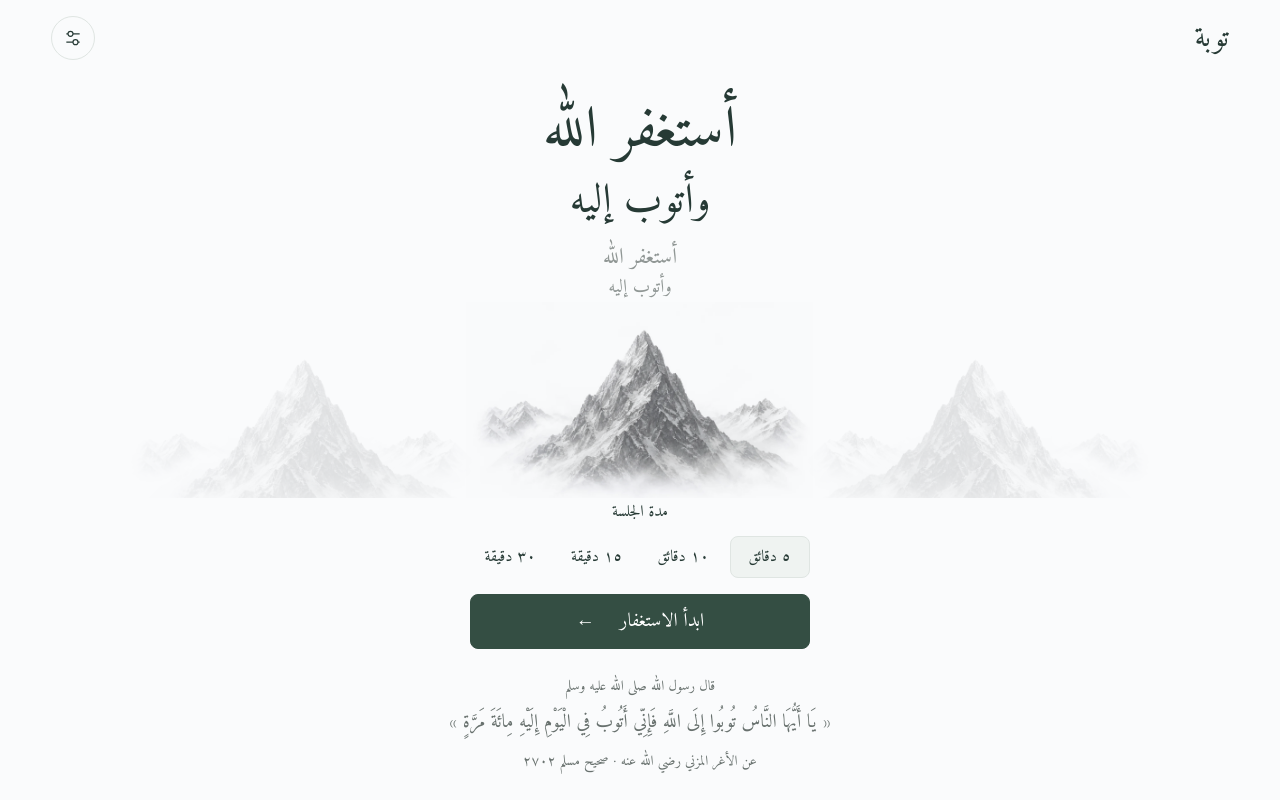
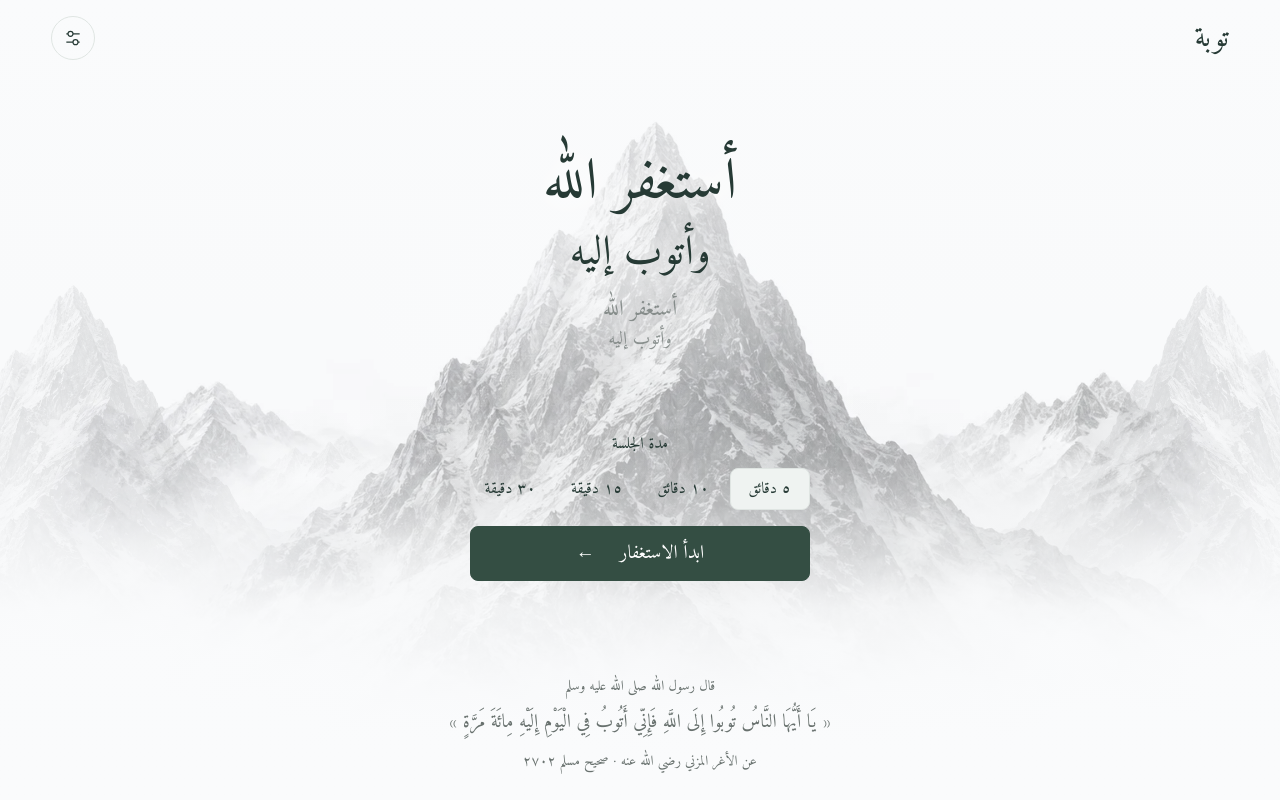
Before and after one commit to edriso/tawbah, a website built with Vite: page index.html in a window 1280 px wide. Built offline with nearby package versions, Linux system fonts and the light colour scheme.

Commit message:
fix: place mountain scene behind content without clipping the peak

```diff
--- a/index.html
+++ b/index.html
@@ -29,6 +29,19 @@
     </script>
   </head>
   <body>
+    <div class="landscape" aria-hidden="true">
+      <div class="distant distant-right"></div>
+      <div class="distant distant-left"></div>
+      <img
+        id="mountain"
+        src="/mountain.webp"
+        width="1536"
+        height="1024"
+        alt=""
+        fetchpriority="high"
+      />
+    </div>
+
     <header class="header">
       <a class="wordmark" href="./" aria-label="توبة — الصفحة الرئيسية">توبة</a>
       <button
@@ -57,18 +70,6 @@
         <p class="subtitle" aria-hidden="true">
           أستغفر الله<span>وأتوب إليه</span>
         </p>
-      </div>
-      <div class="landscape" aria-hidden="true">
-        <div class="distant distant-right"></div>
-        <div class="distant distant-left"></div>
-        <img
-          id="mountain"
-          src="/mountain.webp"
-          width="1536"
-          height="1024"
-          alt=""
-          fetchpriority="high"
-        />
       </div>
       <section class="session" aria-label="جلسة الاستغفار">
         <div id="setup" class="setup">
--- a/src/style.css
+++ b/src/style.css
@@ -46,6 +46,7 @@ body {
     background 0.5s,
     color 0.5s;
   -webkit-font-smoothing: antialiased;
+  isolation: isolate;
 }
 button,
 input,
@@ -94,6 +95,8 @@ button:active {
   display: none !important;
 }
 .header {
+  position: relative;
+  z-index: 1;
   width: 100%;
   display: flex;
   align-items: center;
@@ -123,6 +126,11 @@ svg {
   height: 20px;
 }
 main {
+  position: relative;
+  z-index: 1;
+  justify-content: space-evenly;
+  gap: 24px;
+  padding: 16px 0;
   text-align: center;
   width: 100%;
   flex: 1;
@@ -134,7 +142,10 @@ main {
 .intro {
   position: relative;
   z-index: 2;
-  padding-top: clamp(6px, 2vh, 28px);
+  padding: 0 24px;
+  text-shadow:
+    0 2px 24px var(--bg),
+    0 0 48px var(--bg);
   flex-shrink: 0;
 }
 .eyebrow {
@@ -175,56 +186,81 @@ h1 span {
   margin-top: 8px;
 }
 
+/* The scene owns the viewport rather than competing with the text for height.
+   Keep the image's aspect ratio and a minimum size on narrow screens. Only
+   peripheral scenery extends beyond the viewport; the central peak stays visible. */
 .landscape {
-  height: 0;
-  flex: 1;
-  min-height: 100px;
-  max-height: 420px;
-  width: 100%;
-  position: relative;
-  margin: auto;
-  max-width: 1100px;
-  overflow: hidden;
+  position: fixed;
+  inset: 0;
+  z-index: 0;
+  overflow: clip;
   isolation: isolate;
   background: var(--bg);
   pointer-events: none;
 }
 .landscape img {
   position: absolute;
-  width: auto;
-  max-width: 110%;
-  height: 118%;
-  object-fit: contain;
+  width: clamp(720px, 100vw, 1600px);
+  max-width: none;
+  height: auto;
   left: 50%;
-  bottom: -12%;
-  transform: translateX(-50%) scale(var(--width-scale, 1), var(--scale, 1));
+  top: 50%;
+  transform: translate(-50%, -50%) scale(var(--width-scale, 1), var(--scale, 1));
   transform-origin: 50% 88%;
   transition: transform 1s linear;
   filter: var(--image-filter);
   mix-blend-mode: var(--image-blend);
-  opacity: 0.8;
+  opacity: 0.65;
+}
+/* A quiet veil protects the controls and footer without creating panels. */
+.landscape::after {
+  content: "";
+  position: absolute;
+  inset: 0;
+  background:
+    radial-gradient(
+      ellipse 330px 230px at 50% 35%,
+      color-mix(in srgb, var(--bg) 65%, transparent),
+      transparent
+    ),
+    linear-gradient(
+      to bottom,
+      var(--bg),
+      color-mix(in srgb, var(--bg) 20%, transparent) 28%,
+      transparent 48%,
+      color-mix(in srgb, var(--bg) 88%, transparent) 76%,
+      var(--bg)
+    );
 }
 .distant {
   position: absolute;
-  width: 460px;
-  height: 240px;
-  bottom: -60px;
+  width: max(600px, 60vw);
+  height: min(65svh, 700px);
+  top: 24%;
   background: url("/mountain.webp") center / contain no-repeat;
   filter: var(--image-filter);
   mix-blend-mode: var(--image-blend);
-  opacity: 0.15;
+  opacity: 0.16;
 }
 .distant-right {
-  right: -20px;
+  right: -25%;
   transform: scaleX(-1);
 }
 .distant-left {
-  left: -20px;
+  left: -25%;
+}
+:root[data-theme="dark"] .landscape img {
+  opacity: 0.45;
+}
+@media (max-height: 500px) and (min-aspect-ratio: 3/2) {
+  .landscape img {
+    width: min(100vw, 150svh);
+  }
 }
 .session {
   position: relative;
   width: min(100% - 48px, 340px);
-  height: 158px;
+  min-height: 158px;
   flex-shrink: 0;
   margin: 0 auto;
   z-index: 2;
@@ -455,6 +491,8 @@ body[data-state="paused"] .active {
   inset: 0;
 }
 footer {
+  position: relative;
+  z-index: 1;
   text-align: center;
   width: min(100%, 820px);
   padding: 18px 28px max(24px, env(safe-area-inset-bottom));
@@ -555,17 +593,6 @@ dialog .sound-label {
   footer {
     padding: 12px 24px max(18px, env(safe-area-inset-bottom));
   }
-  .distant {
-    width: 290px;
-    height: 170px;
-    bottom: -50px;
-  }
-  .distant-right {
-    right: -120px;
-  }
-  .distant-left {
-    left: -120px;
-  }
 }
 @media (max-height: 700px) {
   .intro {
@@ -575,7 +602,7 @@ dialog .sound-label {
     font-size: 34px;
   }
   .session {
-    height: 148px;
+    min-height: 148px;
   }
   footer {
     padding-top: 8px;
```
Also changed, not shown: README.md.
